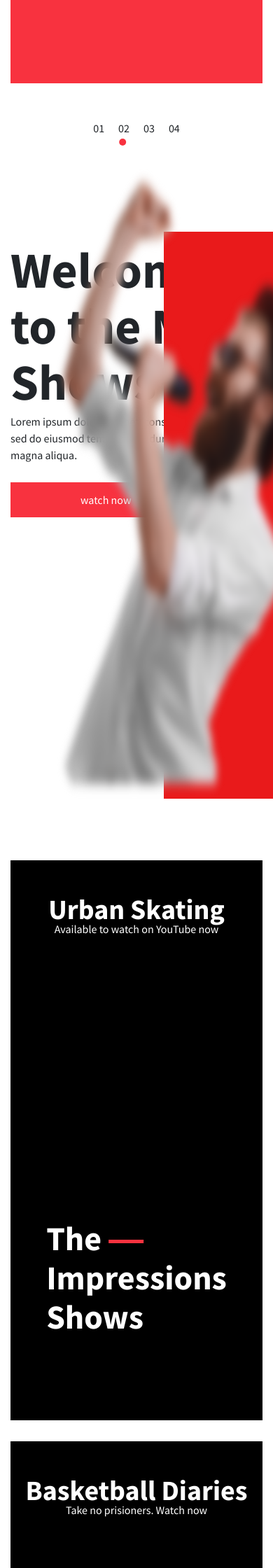
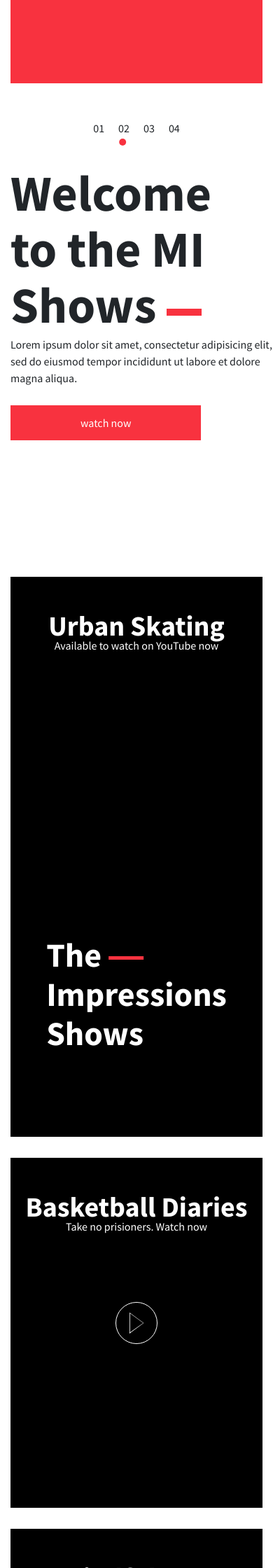
Before and after one commit to AmjadRathod/mitv, a Jekyll site: the page built from index.html, in a window 390 px wide. Shown: the part 675-2915 px from the top of the page at 70% size. Built offline with Jekyll 4.4.1, drawn with Linux system fonts in a browser that asks for light colours; nearby versions of some CDN libraries.

Commit message:
comp home page responsive

```diff
--- a/_sass/fatahdigital/components/button.scss
+++ b/_sass/fatahdigital/components/button.scss
@@ -34,6 +34,10 @@ h1{
   position: absolute;
   left: 50%;
   transform: translateX(-50%);
+  @media only screen and (max-width: 667px) {
+    left: 10%;
+    position: relative;
+  }
 }
 .home_channel_title {
   padding-top: 50px;
@@ -51,6 +55,9 @@ h1{
   padding-right: 70px;
   padding-top: 50px;
   padding-bottom: 50px;
+  @media only screen and (max-width: 667px) {
+    padding: 25px 35px;
+  }
 }
 .hero1_title {
   font-size: 72px;
@@ -80,7 +87,7 @@ h1{
   }
 }
 .channels_music {
-  height: 100%;
+  height: auto;
   width: 100%;
   background-color: $black_color;
   transition: all .5s;
--- a/_sass/fatahdigital/home.scss
+++ b/_sass/fatahdigital/home.scss
@@ -4,11 +4,14 @@
   margin-top: 50px;
   width: 100%;
   height: 100vh;
+  @media only screen and (max-width: 667px) {
+    height: 55vh;
+  }
   .hero1_title {
     font-size: 72px;
     font-weight: 700;
     span {
-      height: 5px;
+      height: 10px;
       width: 50px;
       background-color: $primery-color;
       display: inline-block;
@@ -18,6 +21,9 @@
   .home_content {
     position: absolute;
     top: 110px;
+    @media only screen and (max-width: 667px) {
+      top: 0;
+    }
   }
   .rectangle1 {
     position: absolute;
@@ -26,12 +32,18 @@
     width: 40%;
     height: 90vh;
     background-color: #e91a1b;
+    @media only screen and (max-width: 667px) {
+      display: none;
+    }
   }
   .home_hero_img {
     position: absolute;
     height: 100vh;
     left: 20%;
     z-index: 100;
+    @media only screen and (max-width: 667px) {
+      display: none;
+    }
   }
 }
 .home_hero2 {
@@ -76,6 +88,9 @@
       background-color: $white_color;
       border-radius: 50px;
       margin-left: auto;
+      @media only screen and (max-width: 667px) {
+        margin-left: -10px;
+      }
     }
     h1 {
       font-size: 30px;
--- a/index.html
+++ b/index.html
@@ -100,11 +100,11 @@ description: # Your Page Discription
             <div class="col-sm-6">
               <div class="blog">
                 <div class="row">
-                  <div class="col-sm-2">
+                  <div class="col-2">
                     <div class="avatar">
                     </div>
                   </div>
-                  <div class="col-sm-10">
+                  <div class="col-10">
                     <h1>Why I study the most dangerous animal on earth</h1>
                     <p>14 February 2022</p>
                     <p>Lorem ipsum dolor sit amet, consectetur adipisicing elit, sed do eiusmod tempor incididunt ut labore et dolore magna aliqua. Ut enim ad minim veniam, quis nostrud exercitation ullamco.</p>
@@ -115,11 +115,11 @@ description: # Your Page Discription
             <div class="col-sm-6">
               <div class="blog">
                 <div class="row">
-                  <div class="col-sm-2">
+                  <div class="col-2">
                     <div class="avatar">
                     </div>
                   </div>
-                  <div class="col-sm-10">
+                  <div class="col-10">
                     <h1>What the music industry can learn from successful YouTubers</h1>
                     <p>14 February 2022</p>
                     <p>Lorem ipsum dolor sit amet, consectetur adipisicing elit, sed do eiusmod tempor incididunt ut labore et dolore magna aliqua. Ut enim ad minim veniam, quis nostrud exercitation ullamco.</p>
@@ -130,11 +130,11 @@ description: # Your Page Discription
             <div class="col-sm-6">
               <div class="blog">
                 <div class="row">
-                  <div class="col-sm-2">
+                  <div class="col-2">
                     <div class="avatar">
                     </div>
                   </div>
-                  <div class="col-sm-10">
+                  <div class="col-10">
                     <h1>Three tricks to becoming a better writer</h1>
                     <p>14 February 2022</p>
                     <p>Lorem ipsum dolor sit amet, consectetur adipisicing elit, sed do eiusmod tempor incididunt ut labore et dolore magna aliqua. Ut enim ad minim veniam, quis nostrud exercitation ullamco.</p>
@@ -145,11 +145,11 @@ description: # Your Page Discription
             <div class="col-sm-6">
               <div class="blog">
                 <div class="row">
-                  <div class="col-sm-2">
+                  <div class="col-2">
                     <div class="avatar">
                     </div>
                   </div>
-                  <div class="col-sm-10">
+                  <div class="col-10">
                     <h1>Quality content is better than quantity of content</h1>
                     <p>14 February 2022</p>
                     <p>Lorem ipsum dolor sit amet, consectetur adipisicing elit, sed do eiusmod tempor incididunt ut labore et dolore magna aliqua. Ut enim ad minim veniam, quis nostrud exercitation ullamco.</p>
@@ -168,16 +168,16 @@ description: # Your Page Discription
         <div class="wrapper">
           <div class="news_logo">
             <div class="row">
-              <div class="col-sm-3">
+              <div class="col-sm-3 col-6">
                 <img src="/assets/images/GOLDENGRID.png" alt="">
               </div>
-              <div class="col-sm-3">
+              <div class="col-sm-3 col-6">
                 <img src="/assets/images/Icon.png" alt="">
               </div>
-              <div class="col-sm-3">
+              <div class="col-sm-3 col-6">
                 <img src="/assets/images/SWEETY.png" alt="">
               </div>
-              <div class="col-sm-3">
+              <div class="col-sm-3 col-6">
                 <img src="/assets/images/ICE_CREAM_BAR.png" alt="">
               </div>
             </div>
```
